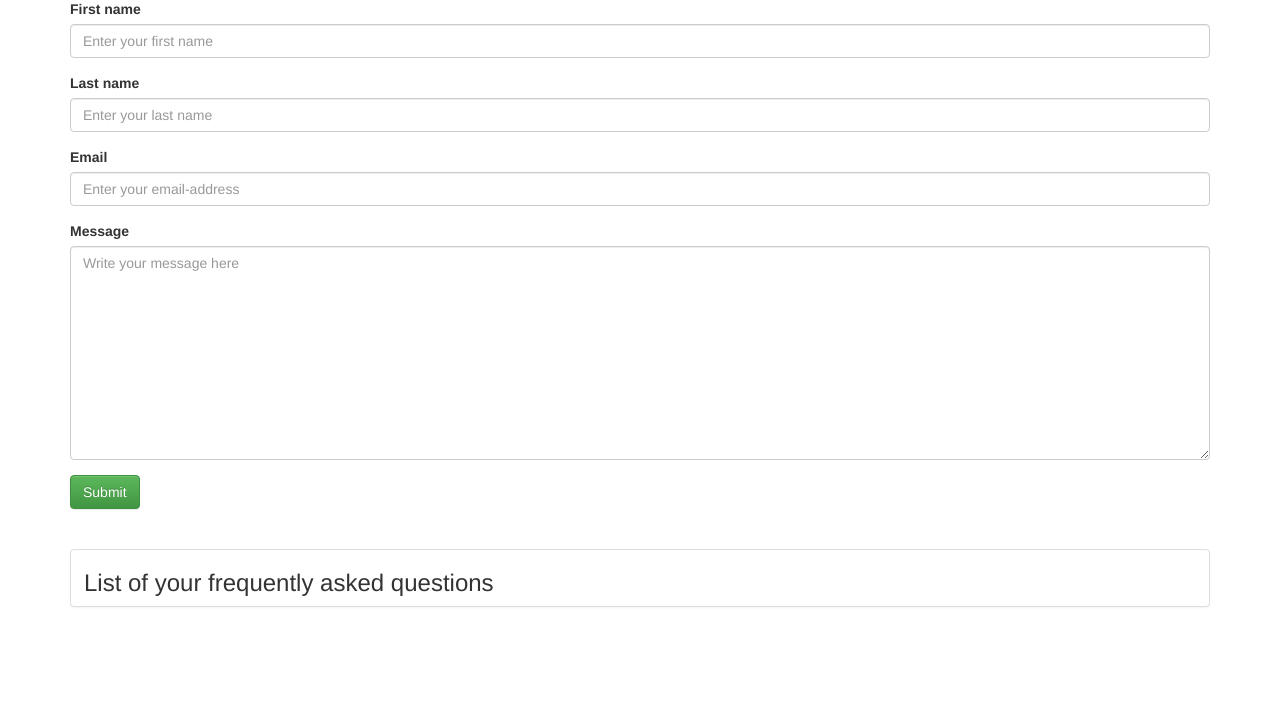
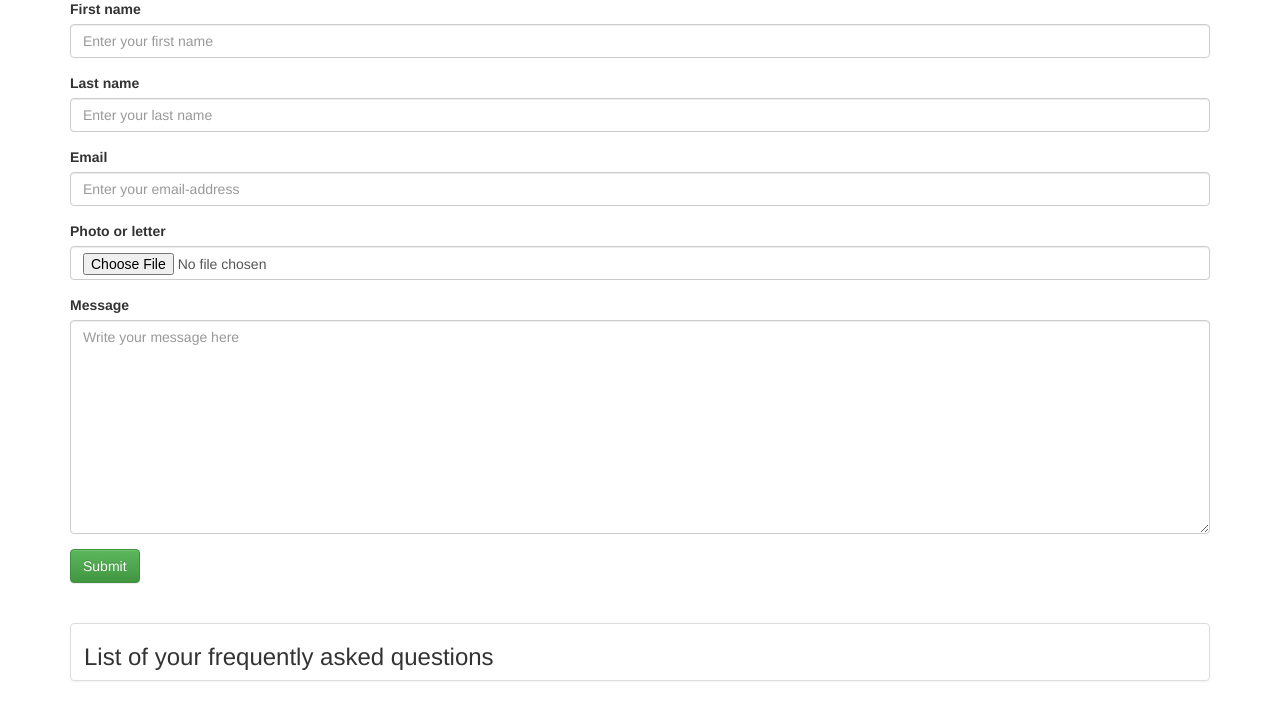
Before and after one commit to yaruha1990/portfolio_test, a PHP site: page /faq.php in a window 1280 px wide. Shown: the part 251-972 px from the top of the page. Before the commit the page ends 858 px from the top, so only its background shows below. Run offline with PHP 8.4, Linux system fonts and the light colour scheme.

Commit message:
now you can upload your photos and letters

```diff
--- a/faq.php
+++ b/faq.php
@@ -30,18 +30,22 @@ include 'messages.php'?>
 
 <div class="container">
     <h3>Contact us or ask your question below</h3>
-    <form name="form" action="check.php" method="request" role="form">
+    <form enctype="multipart/form-data" name="form" action="check.php" method="post" role="form">
         <div class="form-group">
             <label for="firstName">First name</label>
-            <input type="text" name="firstName" class="form-control" id="firstName" placeholder="Enter your first name">
+            <input required type="text" name="firstName" class="form-control" id="firstName" placeholder="Enter your first name">
         </div>
         <div class="form-group">
             <label for="lastName">Last name</label>
-            <input type="text" name="lastName" class="form-control" id="lastName" placeholder="Enter your last name">
+            <input required type="text" name="lastName" class="form-control" id="lastName" placeholder="Enter your last name">
         </div>
         <div class="form-group">
             <label for="email">Email</label>
-            <input type="email" name="email" class="form-control" id="email" placeholder="Enter your email-address">
+            <input required type="email" name="email" class="form-control" id="email" placeholder="Enter your email-address">
+        </div>
+        <div class="form-group">
+            <label for="letter">Photo or letter</label>
+            <input type="file" name="letter" class="form-control" id="letter" />
         </div>
         <div class="form-group">
             <label for="message">Message</label>
@@ -57,7 +61,7 @@ include 'messages.php'?>
             krsort($arr); $i = 0;
             foreach ($arr as $key => $value) {
                 if ($i >= 5)break;
-                echo "<div class='panel-body' style='border-top: inherit;border-radius: inherit;margin-top: 20px'><label>" . $key . ', ' . $value['firstName'] . " " . $value['lastName'] . ", " . $value['email'] . "</label><hr>" . $value['message'] . "</div>";
+                echo "<div class='panel-body' style='border-top: inherit;border-radius: inherit;margin-top: 20px'><label>" . $key . ', ' . $value['firstName'] . " " . $value['lastName'] . ", " . $value['email'] . "</label><hr>" . htmlspecialchars($value['message']) . "</div>";
                 $i++;
             }
         }
--- a/headandmenu.php
+++ b/headandmenu.php
@@ -30,7 +30,7 @@ $menu = [
 $toEnterCookies = [
     "text"=>"You have entered as ",
     "action"=>"exit.php",
-    "method"=>"get",
+    "method"=>"post",
     "type"=>"submit",
     "value"=>"Exit",
     "class"=>"btn btn-success"
@@ -38,7 +38,7 @@ $toEnterCookies = [
 $toEnterSession = [
     "text"=>"You have entered as ",
     "action"=>"exit.php",
-    "method"=>"get",
+    "method"=>"post",
     "type"=>"submit",
     "value"=>"Exit",
     "class"=>"btn btn-success"
@@ -46,7 +46,7 @@ $toEnterSession = [
 
 $notEnteredForm = [
     "action"=>"enter.php",
-    "method"=>"request",
+    "method"=>"post",
     "role"=>"form","class"=>"form-inline",
     "LoginDivClass"=>"form-group","loginFor"=>"login","loginLabelText"=>"Login",
     "loginSize"=>"10","loginName"=>"login","loginType"=>"text","loginClass"=>"form-control","loginId"=>"login","loginPlaceholder"=>"login",
```
Also changed, not shown: check.php (+17 -5 lines), messages.php (line endings or trailing spaces).
